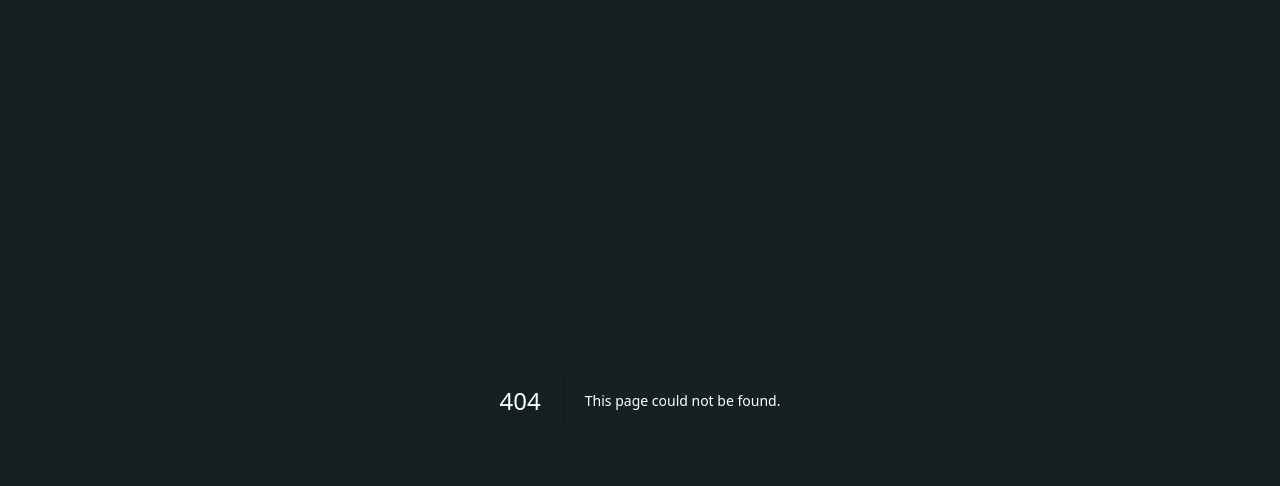
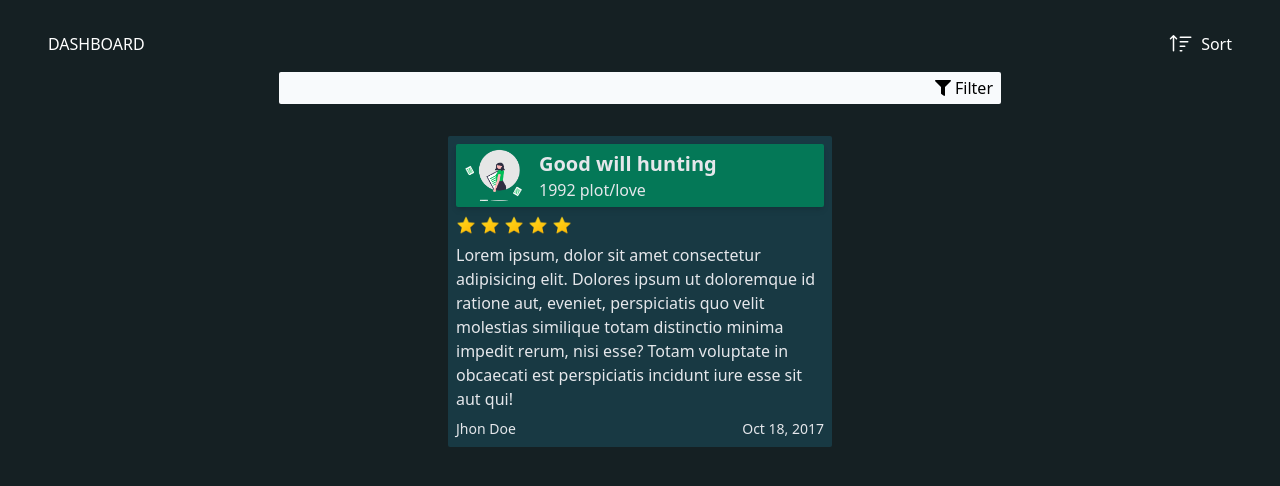
Before and after one commit to SrijanShovit/carbonops-v2, a Next.js app: page /feeds in a window 1280 px wide. Before the commit this address had no page. Shown: the top 486 px of the page. Built offline with nearby package versions, Linux system fonts and the light colour scheme.

Commit message:
feat: inital feeds page

```diff
--- /dev/null
+++ b/src/app/feeds/page.js
@@ -0,0 +1,105 @@
+import React from "react";
+import Image from "next/image";
+import { BsSortUp } from "react-icons/bs";
+import { FaFilter } from "react-icons/fa";
+
+const page = () => {
+  return (
+    <div className="md:m-12 md:mt-8 m-4">
+      {/* Header */}
+      <div className="flex justify-between items-center">
+        <h1>DASHBOARD</h1>
+        <div className="flex flex-row-reverse justify-center items-center gap-2">
+          <h2 className="hidden sm:block">Sort</h2>
+          <div className="text-2xl">
+            <BsSortUp />
+          </div>
+        </div>
+      </div>
+      {/* Searchbar */}
+      <div className="mt-4 w-full flex justify-center items-center">
+        <div className=" bg-slate-50 flex justify-center items-center gap-2 px-2 rounded-sm">
+          <input
+            type="text"
+            className="md:w-[40rem] w-[20rem] py-1 bg-transparent rounded-sm focus:outline-none outline-none text-black"
+          />
+          <div className="flex justify-center items-center gap-1">
+            <div className="text-black">
+              <FaFilter />
+            </div>
+            <h3 className="text-black">Filter</h3>
+          </div>
+        </div>
+      </div>
+      {/* Feeds */}
+      {/* #193b3e */}
+      <div className="md:mt-8 mt-8 flex flex-col md:gap-y-16 gap-8 mx-auto sm:flex-row justify-evenly items-start flex-wrap">
+        <section>
+          {/* Feed Card */}
+          <div className="sm:w-[24rem] sm:max-w-[28rem] md:max-w- flex flex-col justify-between items-start p-2 bg-[#183943] gap-2 rounded-sm">
+            <div className="w-full flex justify-start items-center gap-2 bg-emerald-700 rounded-sm shadow-md">
+              <div>
+                <Image
+                  src={"/images/homepage/documents.png"}
+                  height={75}
+                  width={75}
+                  alt="sample img"
+                />
+              </div>
+              <div className="flex flex-col justify-between text-gray-200">
+                <h2 className="text-xl font-bold ">Good will hunting</h2>
+                <h3>1992 plot/love</h3>
+              </div>
+            </div>
+            <div className="flex justify-start items-center gap-1">
+              <Image
+                src={"/images/products/yellowStar.png"}
+                height={20}
+                width={20}
+                alt="star"
+              />
+              <Image
+                src={"/images/products/yellowStar.png"}
+                height={20}
+                width={20}
+                alt="star"
+              />
+              <Image
+                src={"/images/products/yellowStar.png"}
+                height={20}
+                width={20}
+                alt="star"
+              />
+              <Image
+                src={"/images/products/yellowStar.png"}
+                height={20}
+                width={20}
+                alt="star"
+              />
+              <Image
+                src={"/images/products/yellowStar.png"}
+                height={20}
+                width={20}
+                alt="star"
+              />
+            </div>
+            <div className="text-gray-200 ">
+              <p>
+                Lorem ipsum, dolor sit amet consectetur adipisicing elit.
+                Dolores ipsum ut doloremque id ratione aut, eveniet,
+                perspiciatis quo velit molestias similique totam distinctio
+                minima impedit rerum, nisi esse? Totam voluptate in obcaecati
+                est perspiciatis incidunt iure esse sit aut qui!
+              </p>
+            </div>
+            <div className="w-full flex justify-between items-center text-gray-200 text-sm">
+              <h3>Jhon Doe</h3>
+              <h3>Oct 18, 2017</h3>
+            </div>
+          </div>
+        </section>
+      </div>
+    </div>
+  );
+};
+export default page;
```
